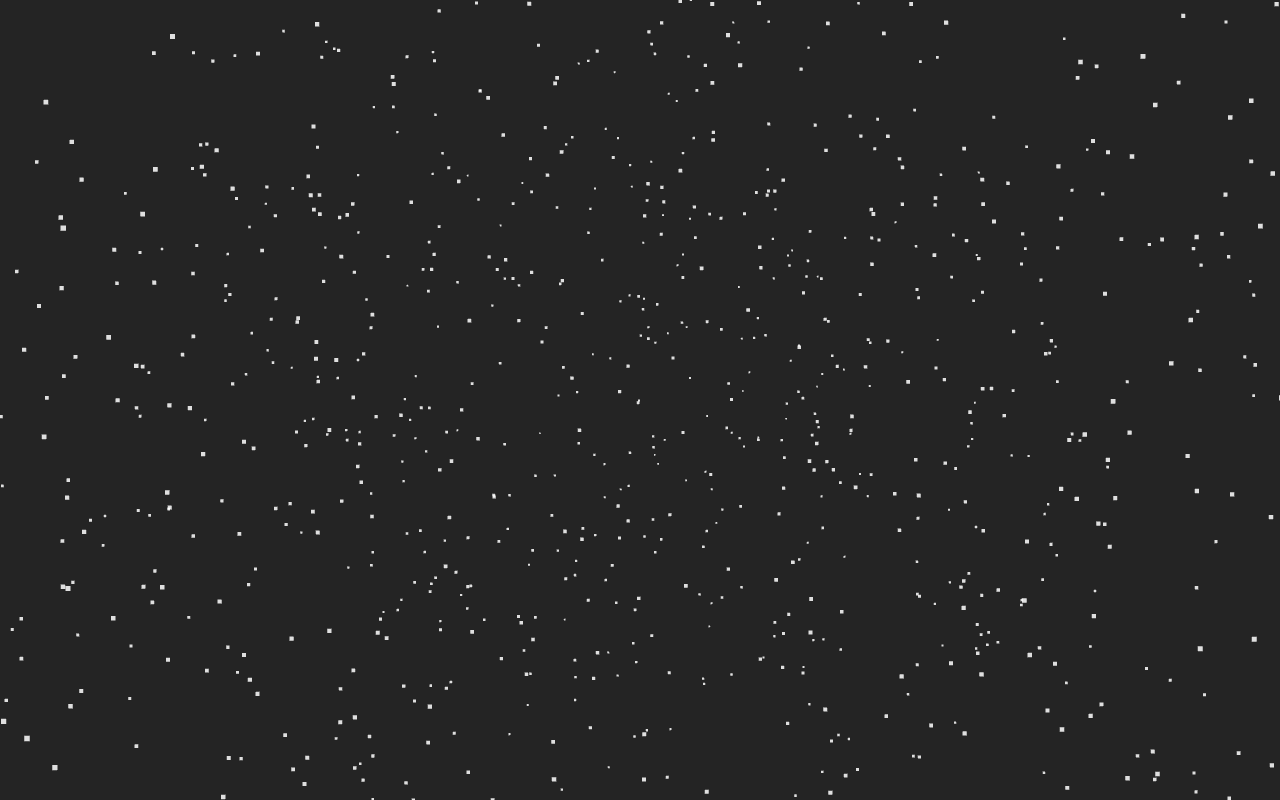
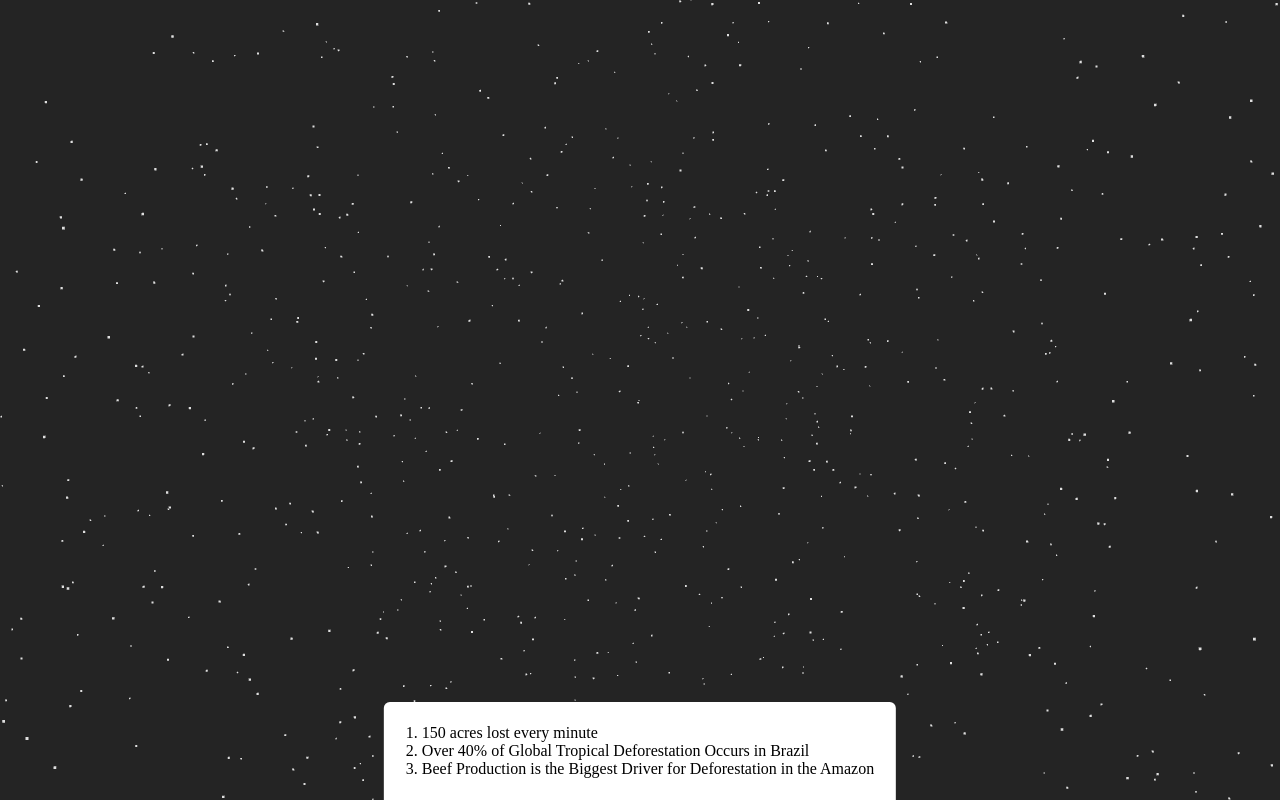
Before and after one commit to BenKoenig/visualizer, a React (Vite) app: page / in a window 1280 px wide. Built offline with nearby package versions, Linux system fonts and the light colour scheme.

Commit message:
update gui and more

```diff
--- /dev/null
+++ b/src/components/StatsGUI/StatsGUI.jsx
@@ -0,0 +1,26 @@
+import './stats-gui.scss'
+
+const StatsGUI = () => {
+    /* list of facts */
+    const facts = [
+        "150 acres lost every minute",
+        "Over 40% of Global Tropical Deforestation Occurs in Brazil",
+        "Beef Production is the Biggest Driver for Deforestation in the Amazon"
+    ]
+
+    return(
+        <div className="container">
+            <ol className={"container__facts"}>
+                {/* map of all the facts in an ordered list */}
+                {facts.map((item) => (
+                    <li className="container__facts__item">
+                        {item}
+                    </li>
+                ))}
+            </ol>
+
+        </div>
+    )
+}
+
+export default StatsGUI
--- /dev/null
+++ b/src/components/StatsGUI/stats-gui.scss
@@ -0,0 +1,17 @@
+/* StatsGUI container */
+.container {
+  position: fixed;
+  bottom: 0;
+  left: 50%;
+  transform: translateX(-50%);
+  z-index:1;
+  gap:10px;
+  background-color: #fff;
+  color: #000;
+  padding: 22px;
+  border-radius: 6px 6px 0 0;
+  &__facts {
+      list-style-position: inside;
+      list-style-type: decimal;
+  }
+}
--- a/src/index.css
+++ /dev/null
@@ -1,69 +0,0 @@
-:root {
-    font-family: Inter, system-ui, Avenir, Helvetica, Arial, sans-serif;
-    line-height: 1.5;
-    font-weight: 400;
-
-    color-scheme: light dark;
-    color: rgba(255, 255, 255, 0.87);
-    background-color: #242424;
-
-    font-synthesis: none;
-    text-rendering: optimizeLegibility;
-    -webkit-font-smoothing: antialiased;
-    -moz-osx-font-smoothing: grayscale;
-    -webkit-text-size-adjust: 100%;
-}
-
-a {
-    font-weight: 500;
-    color: #646cff;
-    text-decoration: inherit;
-}
-a:hover {
-    color: #535bf2;
-}
-
-body {
-    margin: 0;
-    display: flex;
-    place-items: center;
-    min-width: 320px;
-    min-height: 100vh;
-}
-
-h1 {
-    font-size: 3.2em;
-    line-height: 1.1;
-}
-
-button {
-    border-radius: 8px;
-    border: 1px solid transparent;
-    padding: 0.6em 1.2em;
-    font-size: 1em;
-    font-weight: 500;
-    font-family: inherit;
-    background-color: #1a1a1a;
-    cursor: pointer;
-    transition: border-color 0.25s;
-}
-button:hover {
-    border-color: #646cff;
-}
-button:focus,
-button:focus-visible {
-    outline: 4px auto -webkit-focus-ring-color;
-}
-
-@media (prefers-color-scheme: light) {
-    :root {
-        color: #213547;
-        background-color: #ffffff;
-    }
-    a:hover {
-        color: #747bff;
-    }
-    button {
-        background-color: #f9f9f9;
-    }
-}
--- a/src/index.jsx
+++ b/src/index.jsx
@@ -1,7 +1,6 @@
 import React from 'react'
 import ReactDOM from 'react-dom/client'
 import Routes from './router.jsx'
-import './index.css'
 import { BrowserRouter } from 'react-router-dom';
 
 ReactDOM.createRoot(document.getElementById('root')).render(
--- a/src/pages/Home.jsx
+++ b/src/pages/Home.jsx
@@ -1,8 +1,12 @@
 import CanvasWrapper from "../components/CanvasWrapper.jsx";
+import StatsGUI from "../components/StatsGUI/StatsGUI.jsx";
 
 const Home = () => {
     return(
-        <CanvasWrapper/>
+        <>
+            <StatsGUI/>
+            <CanvasWrapper/>
+        </>
     )
 }
 
```
Also changed, not shown: src/helper/scss/colors.scss (added), src/helper/scss/font-sizes.scss (added).
